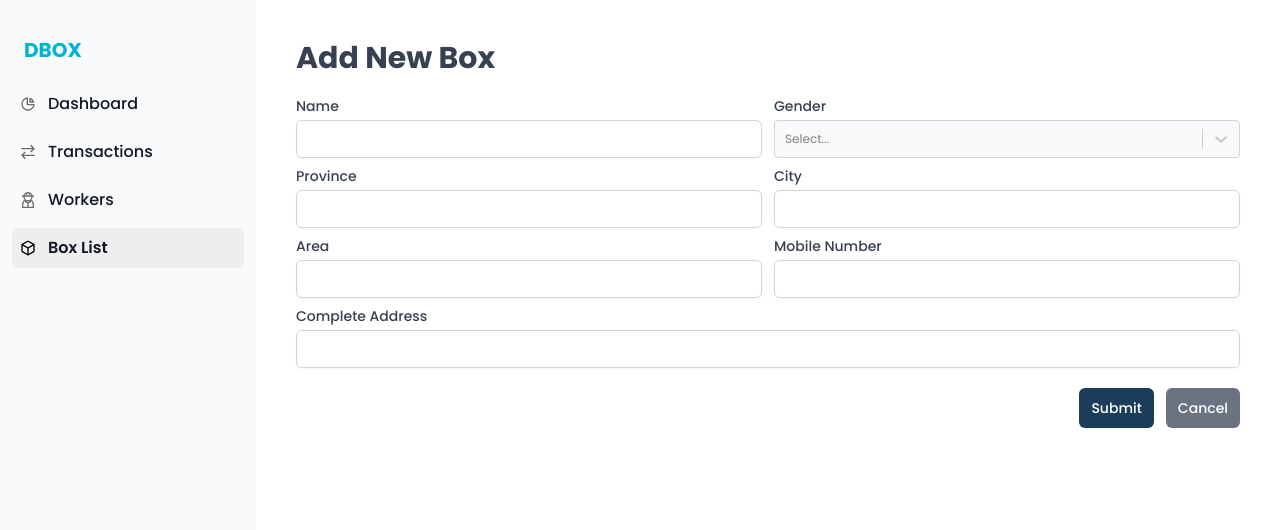
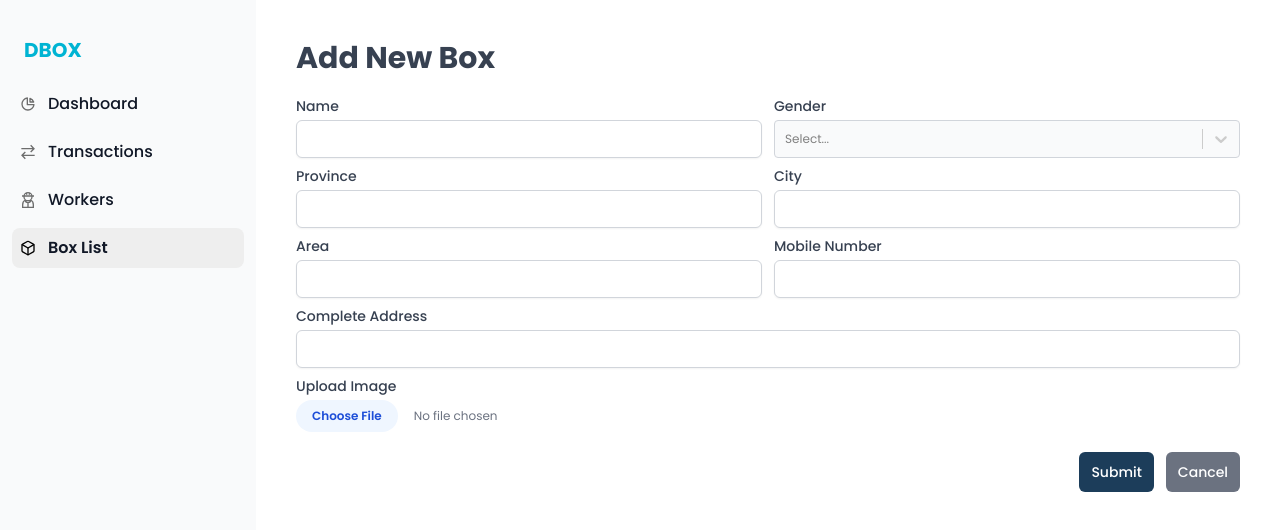
Before and after one commit to hammadtariq321/dbox-frontend, a Next.js app: page /boxes/add in a window 1280 px wide. Shown: the top 530 px of the page. Built offline with nearby package versions, Linux system fonts and the light colour scheme.

Commit message:
"Updated BoxForm and FileInputField components: changed error message, uncommented image upload field, and replaced Field with input element in FileInputField."

```diff
--- a/src/components/box/box-form.js
+++ b/src/components/box/box-form.js
@@ -30,7 +30,7 @@ const BoxForm = () => {
       toast.error(
         getFirstError(
           error?.response?.data ||
-            "Something went wrong while submitting data..."
+          "Something went wrong while submitting data..."
         )
       );
     } finally {
@@ -94,10 +94,10 @@ const BoxForm = () => {
             />
           </div>
 
-          {/* <div className="mb-2">
-            <InputLabel name="image" label="Image" />
+          <div className="mb-2">
+            <InputLabel name="image" label="Upload Image" />
             <FileInputField id="image" name="image" />
-          </div> */}
+          </div>
 
           <div className="flex justify-end items-center gap-3 mt-5">
             <Button disabled={isSubmitting} className="px-3" type="submit">
--- a/src/components/file-input-field.js
+++ b/src/components/file-input-field.js
@@ -14,7 +14,7 @@ const FileInputField = ({ name, label, multiple = false, ...props }) => {
   };
 
   return (
-    <Field
+    <input
       type="file"
       className="mt-1 block w-full text-xs text-gray-500
     file:mr-4 file:py-2 file:px-4
```
